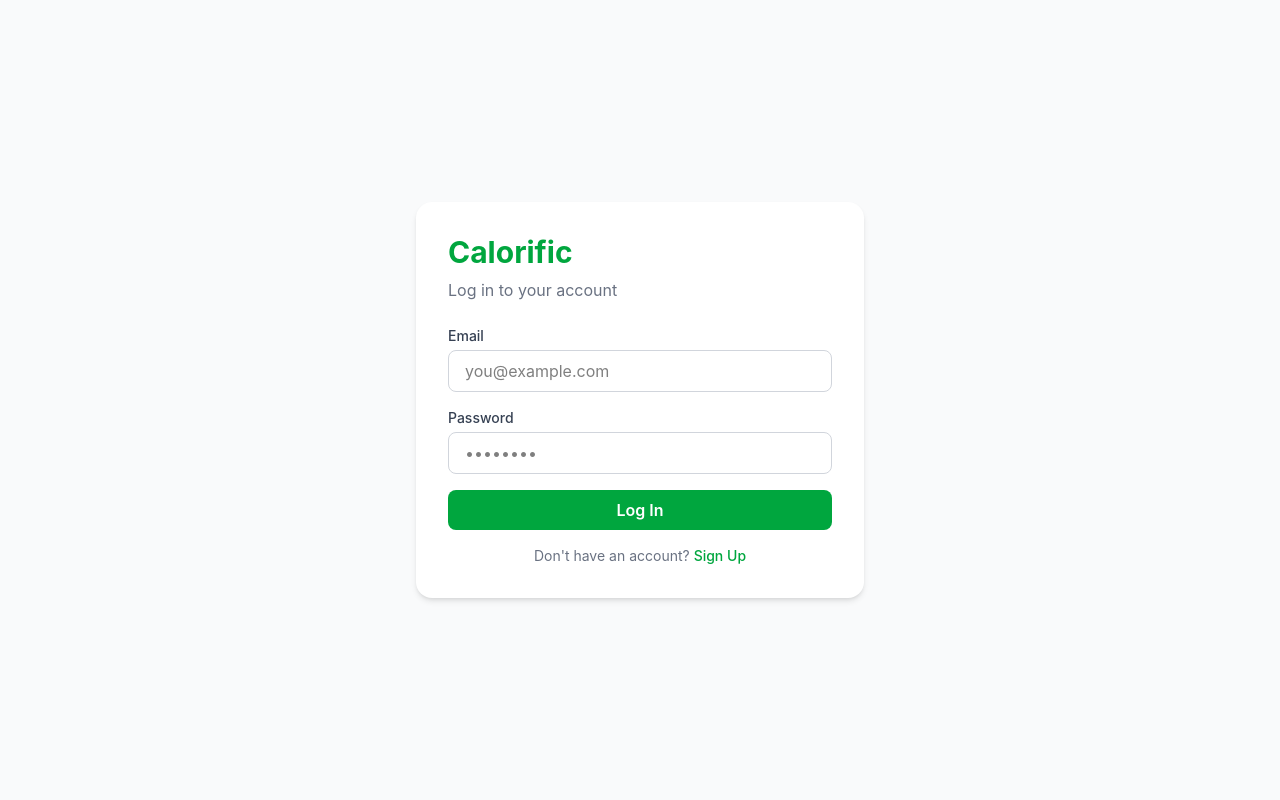
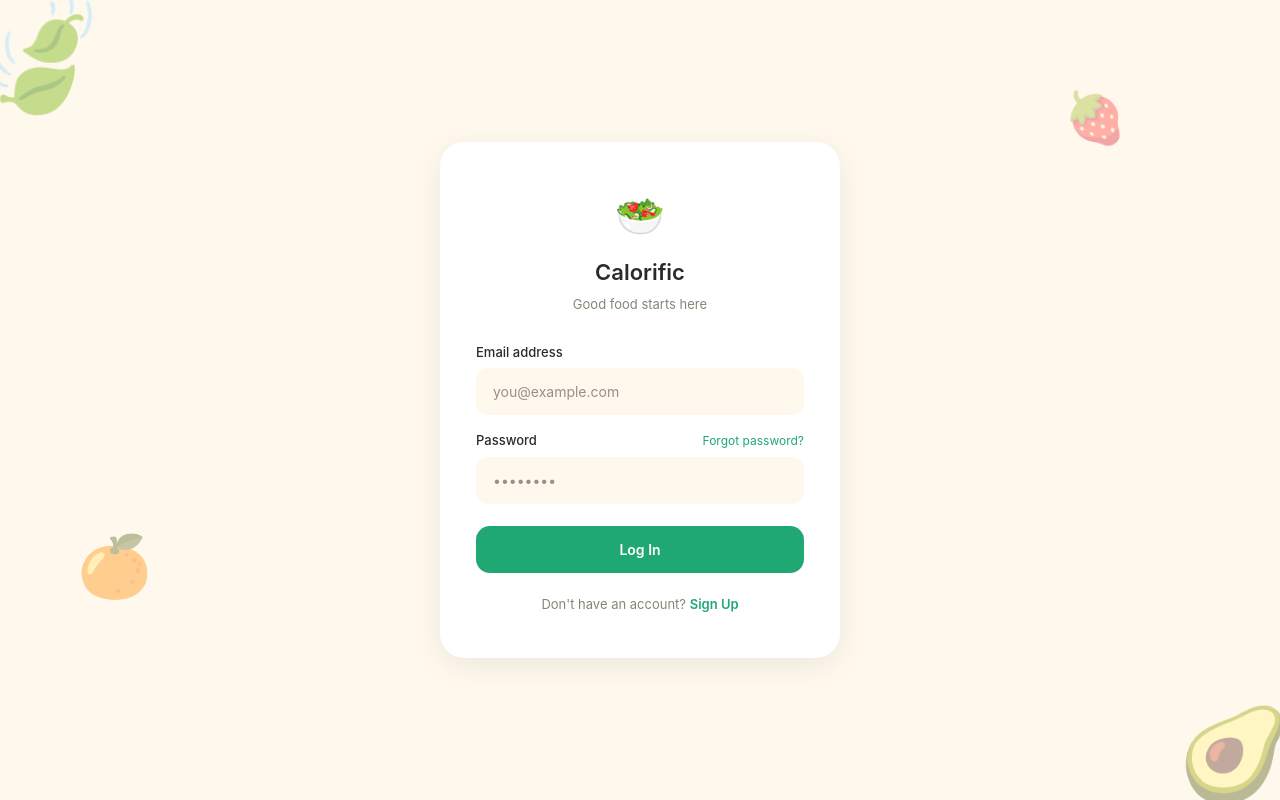
Before and after one commit to shivram101/Calorific, a React (Vite) app in the folder frontend/: page /login in a window 1280 px wide. Built offline with nearby package versions, Linux system fonts and the light colour scheme.

Commit message:
Updated Login page

```diff
--- a/frontend/src/pages/LoginPage.tsx
+++ b/frontend/src/pages/LoginPage.tsx
@@ -27,47 +27,140 @@
   }
 
   return (
-    <div className="min-h-screen bg-gray-50 flex items-center justify-center">
-      <div className="bg-white p-8 rounded-2xl shadow-md w-full max-w-md">
-        <h1 className="text-3xl font-bold text-green-600 mb-2">Calorific</h1>
-        <p className="text-gray-500 mb-6">Log in to your account</p>
+    <div
+      style={{
+        minHeight: '100vh',
+        backgroundColor: '#FFF8ED',
+        display: 'flex',
+        alignItems: 'center',
+        justifyContent: 'center',
+        padding: '24px',
+        position: 'relative',
+        overflow: 'hidden',
+      }}
+    >
+      {/* Decorative food emoji */}
+      <div style={{ position: 'absolute', fontSize: '110px', top: '-30px', left: '-30px', opacity: 0.5 }}>🍃</div>
+      <div style={{ position: 'absolute', fontSize: '90px', bottom: '-20px', right: '-10px', opacity: 0.5 }}>🥑</div>
+      <div style={{ position: 'absolute', fontSize: '60px', top: '65%', left: '6%', opacity: 0.4 }}>🍊</div>
+      <div style={{ position: 'absolute', fontSize: '50px', top: '10%', right: '12%', opacity: 0.35 }}>🍓</div>
 
-        {error && <p className="text-red-500 text-sm mb-4">{error}</p>}
+      {/* Card */}
+      <div
+        style={{
+          background: '#ffffff',
+          borderRadius: '24px',
+          padding: '44px 36px',
+          width: '100%',
+          maxWidth: '400px',
+          boxShadow: '0 8px 32px rgba(0,0,0,0.07)',
+          position: 'relative',
+          zIndex: 1,
+        }}
+      >
+        {/* Logo */}
+        <div style={{ textAlign: 'center', marginBottom: '28px' }}>
+          <div style={{ fontSize: '40px', marginBottom: '10px' }}>🥗</div>
+          <h1 style={{ fontSize: '22px', fontWeight: 600, color: '#2D2A26', margin: 0 }}>Calorific</h1>
+          <p style={{ fontSize: '13px', color: '#8A8378', marginTop: '6px' }}>Good food starts here</p>
+        </div>
 
-        <form onSubmit={handleLogin} className="space-y-4">
+        {error && (
+          <div
+            style={{
+              background: '#FDF0EE',
+              border: '1px solid #DC4C3F',
+              color: '#DC4C3F',
+              borderRadius: '12px',
+              padding: '12px 16px',
+              fontSize: '13px',
+              marginBottom: '18px',
+            }}
+          >
+            {error}
+          </div>
+        )}
+
+        <form onSubmit={handleLogin} style={{ display: 'flex', flexDirection: 'column', gap: '16px' }}>
           <div>
-            <label className="block text-sm font-medium text-gray-700 mb-1">Email</label>
+            <label style={{ display: 'block', fontSize: '13px', fontWeight: 500, color: '#2D2A26', marginBottom: '6px' }}>
+              Email address
+            </label>
             <input
               type="email"
               placeholder="you@example.com"
               value={email}
               onChange={e => setEmail(e.target.value)}
-              className="w-full border border-gray-300 rounded-lg px-4 py-2 focus:outline-none focus:ring-2 focus:ring-green-500"
+              style={{
+                width: '100%',
+                background: '#FFF8ED',
+                border: '1px solid transparent',
+                borderRadius: '12px',
+                padding: '12px 16px',
+                fontSize: '14px',
+                color: '#2D2A26',
+                outline: 'none',
+                boxSizing: 'border-box',
+              }}
+              onFocus={e => (e.target.style.border = '1px solid #1FA873')}
+              onBlur={e => (e.target.style.border = '1px solid transparent')}
               required
             />
           </div>
+
           <div>
-            <label className="block text-sm font-medium text-gray-700 mb-1">Password</label>
+            <div style={{ display: 'flex', justifyContent: 'space-between', alignItems: 'center', marginBottom: '6px' }}>
+              <label style={{ fontSize: '13px', fontWeight: 500, color: '#2D2A26' }}>Password</label>
+              <a href="/forgot-password" style={{ fontSize: '12px', color: '#1FA873', textDecoration: 'none' }}>
+                Forgot password?
+              </a>
+            </div>
             <input
               type="password"
               placeholder="••••••••"
               value={password}
               onChange={e => setPassword(e.target.value)}
-              className="w-full border border-gray-300 rounded-lg px-4 py-2 focus:outline-none focus:ring-2 focus:ring-green-500"
+              style={{
+                width: '100%',
+                background: '#FFF8ED',
+                border: '1px solid transparent',
+                borderRadius: '12px',
+                padding: '12px 16px',
+                fontSize: '14px',
+                color: '#2D2A26',
+                outline: 'none',
+                boxSizing: 'border-box',
+              }}
+              onFocus={e => (e.target.style.border = '1px solid #1FA873')}
+              onBlur={e => (e.target.style.border = '1px solid transparent')}
               required
             />
           </div>
+
           <button
             type="submit"
-            className="w-full bg-green-600 text-white py-2 rounded-lg font-semibold hover:bg-green-700 transition"
+            style={{
+              width: '100%',
+              background: '#1FA873',
+              color: '#fff',
+              border: 'none',
+              borderRadius: '14px',
+              padding: '13px',
+              fontSize: '14px',
+              fontWeight: 600,
+              cursor: 'pointer',
+              marginTop: '6px',
+            }}
           >
             Log In
           </button>
         </form>
 
-        <p className="text-center text-sm text-gray-500 mt-4">
+        <p style={{ textAlign: 'center', fontSize: '13px', color: '#8A8378', marginTop: '22px' }}>
           Don't have an account?{' '}
-          <a href="/signup" className="text-green-600 font-medium hover:underline">Sign Up</a>
+          <a href="/signup" style={{ color: '#1FA873', fontWeight: 600, textDecoration: 'none' }}>
+            Sign Up
+          </a>
         </p>
       </div>
     </div>
```
